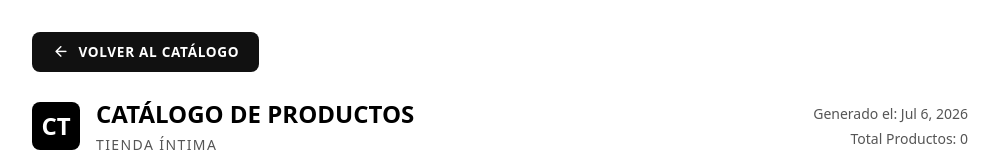
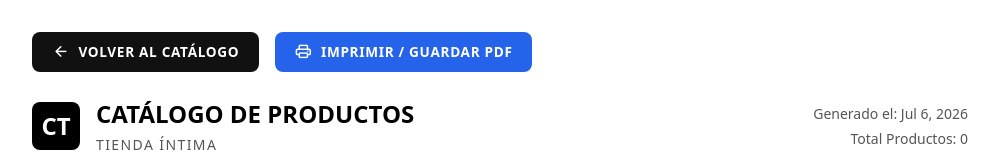
Before and after one commit to santiagoarbelaezc/CatalogoTienda, an Angular app in the folder front/: page /catalog-print in a window 1280 px wide. Shown: the top 160 px of the page, without its empty margins (140-1139 px from the left). Built offline with nearby package versions, Linux system fonts and the light colour scheme; no server answers.

Commit message:
corrigiendo errores

```diff
--- a/front/src/app/pages/catalog-print/catalog-print.component.html
+++ b/front/src/app/pages/catalog-print/catalog-print.component.html
@@ -6,6 +6,10 @@
       <span class="material-symbols-rounded">arrow_back</span>
       Volver al catálogo
     </a>
+    <button type="button" (click)="triggerPrint()" class="btn-print-manual">
+      <span class="material-symbols-rounded">print</span>
+      Imprimir / Guardar PDF
+    </button>
   </div>
 
   <!-- Header -->
--- a/front/src/app/pages/catalog-print/catalog-print.component.scss
+++ b/front/src/app/pages/catalog-print/catalog-print.component.scss
@@ -15,6 +15,7 @@
 
 .no-print-actions {
   display: flex;
+  gap: 1rem;
   margin-bottom: 1.5rem;
 
   @media print {
@@ -22,7 +23,7 @@
   }
 }
 
-.btn-back {
+.btn-back, .btn-print-manual {
   display: inline-flex;
   align-items: center;
   gap: 0.5rem;
@@ -31,6 +32,8 @@
   background: #111;
   color: #fff;
   text-decoration: none;
+  border: none;
+  cursor: pointer;
   font-size: 0.85rem;
   font-weight: 700;
   text-transform: uppercase;
@@ -43,6 +46,13 @@
 
   &:hover {
     background: #333;
+  }
+}
+
+.btn-print-manual {
+  background: #2563eb;
+  &:hover {
+    background: #1d4ed8;
   }
 }
 
```
